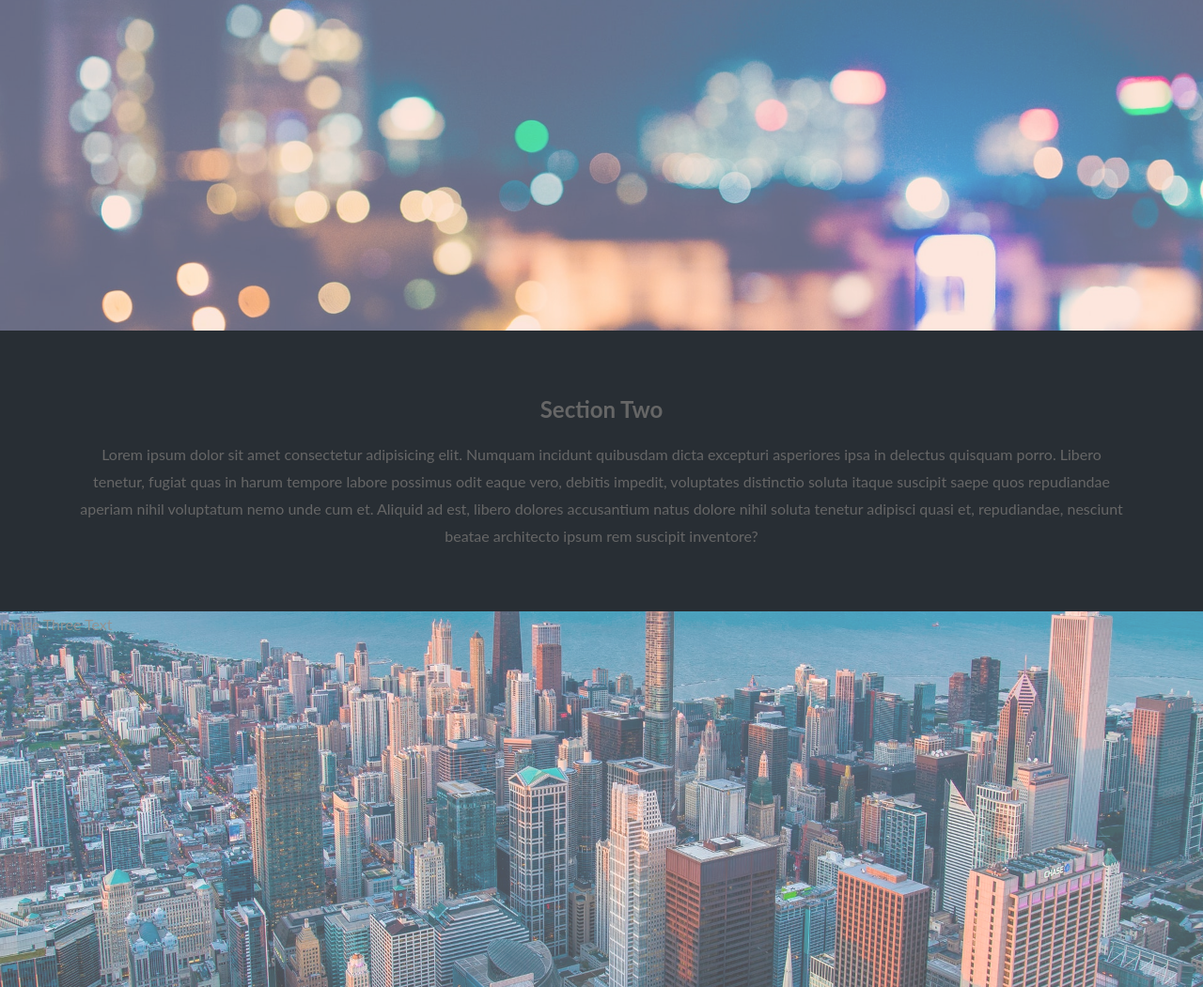
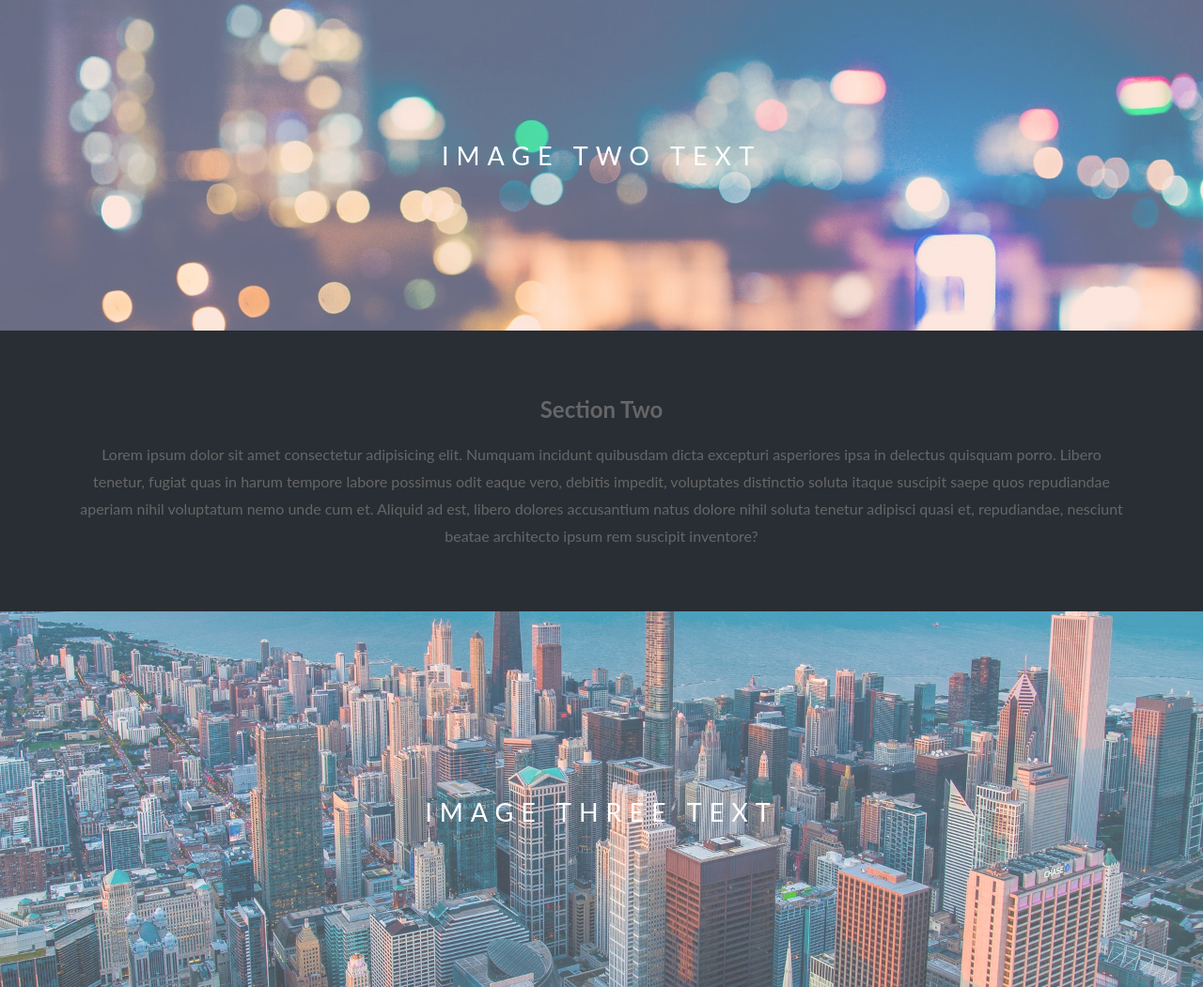
Before and after one commit to ScottRoberson/Parallax, a plain HTML site: page index.html in a window 1280 px wide. Shown: the part 1177-2228 px from the top of the page at 94% size. Drawn offline with Linux system fonts and the light colour scheme.

Commit message:
finished css and the complete thing

```diff
--- a/css/style.css
+++ b/css/style.css
@@ -51,3 +51,31 @@ scroll = normal
   background-color: #282e34;
   color:#666;
 }
+
+.ptext{
+  position: absolute;
+  top:50%;
+  width:100%;
+  text-align: center;
+  color:#000;
+  font-size:27px;
+  letter-spacing: 8px;
+  text-transform: uppercase;
+}
+
+.ptext .border{
+background-color: #111;
+color:#fff;
+padding: 20px;
+
+}
+
+.ptext .border.trans {
+  background-color: transparent;
+}
+
+@media(max-width:568px){
+  .pimg1, .pimg2, .pimg3{
+    background-attachment:scroll;
+  }
+}
--- a/index.html
+++ b/index.html
@@ -13,7 +13,7 @@
   <div class="pimg1">
     <div class="ptext">
       <span class="border">
-        Parallax Website
+        Prestige
       </span>
     </div>
   </div>
@@ -30,7 +30,7 @@
 
   <div class="pimg2">
     <div class="ptext">
-      <span class="border">
+      <span class="border trans">
         Image Two Text
       </span>
     </div>
@@ -46,7 +46,7 @@
   </section>
   <div class="pimg3">
     <div class="ptext">
-      <span class="border">
+      <span class="border trans">
         Image Three Text
       </span>
     </div>
@@ -63,7 +63,7 @@
   <div class="pimg1">
     <div class="ptext">
       <span class="border">
-        Parallax Website
+        Worldwide
       </span>
     </div>
   </div>
```
